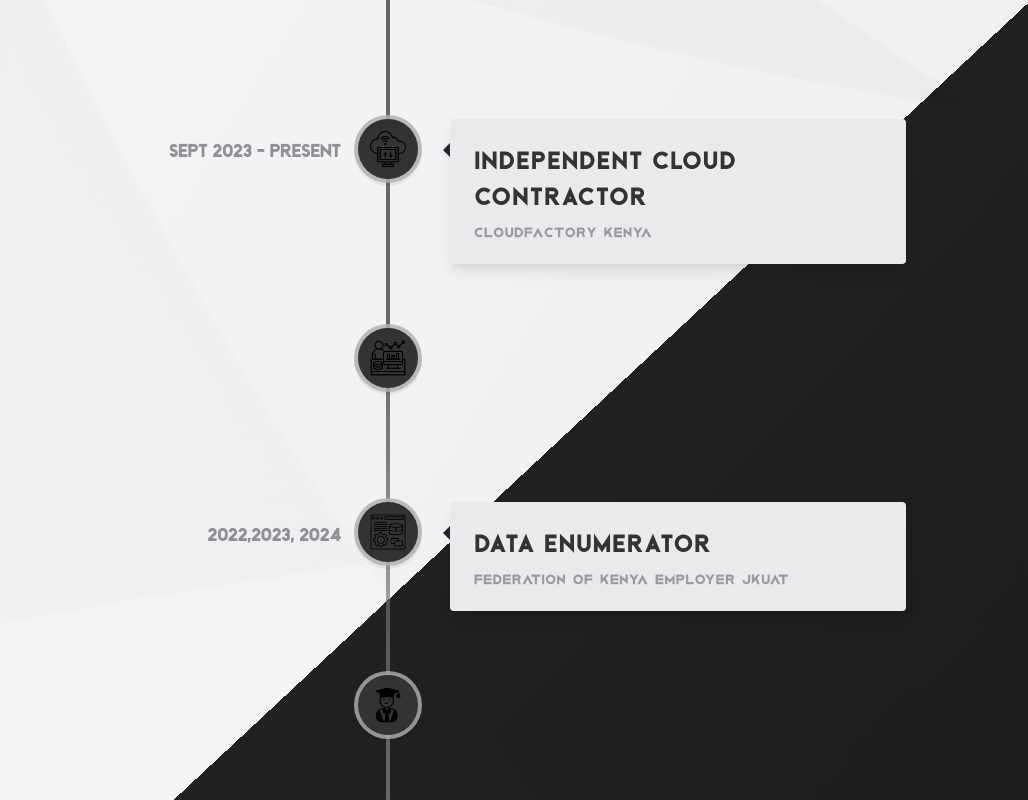
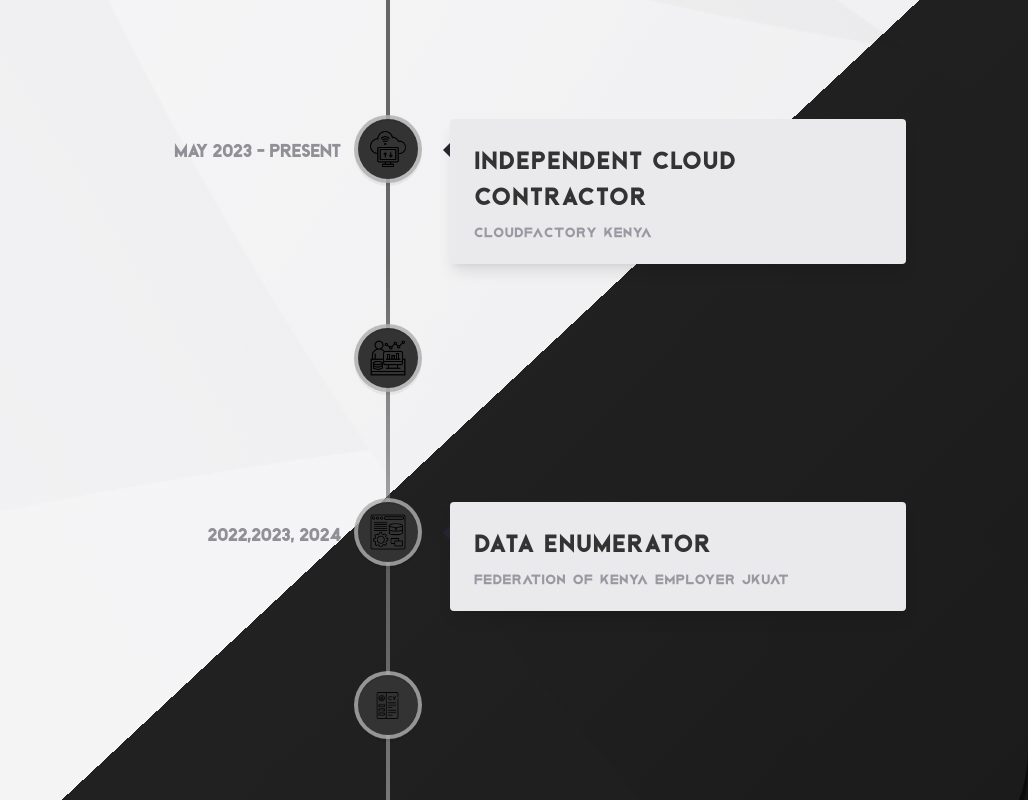
Before and after one commit to wessware/portfolio_24, a React (Vite) app: page / in a window 1280 px wide. Shown: the part 3060-3860 px from the top of the page, without its empty margins (252-1280 px from the left). Built offline with nearby package versions, Linux system fonts and the light colour scheme.

Commit message:
few constant chages

```diff
--- a/src/constants/index.js
+++ b/src/constants/index.js
@@ -85,14 +85,6 @@
     icon: sql,
   },
   {
-    name: 'HTML 5',
-    icon: html,
-  },
-  {
-    name: 'CSS 3',
-    icon: css,
-  },
-  {
     name: 'JavaScript',
     icon: javascript,
   },
@@ -119,14 +111,14 @@
     company_name: 'CloudFactory Kenya',
     icon: cf,
     iconBg: '#333333',
-    date: 'Sept 2023 - Present',
+    date: 'May 2023 - Present',
   },
   {
     title: 'Data Analsyt',
     company_name: 'DukaTech Solutions',
     icon: ds,
     iconBg: '#333333',
-    date: 'Aug 2021 - Aug 2023',
+    date: 'Jan 2021 - Aug 2024',
   },
   {
     title: 'Data Enumerator',
@@ -134,13 +126,6 @@
     icon: manager,
     iconBg: '#333333',
     date: '2022,2023, 2024',
-  },
-  {
-    title: 'Junior Front-end Developer',
-    company_name: 'Roftus Kenya',
-    icon: student,
-    iconBg: '#333333',
-    date: 'Jun 2019 - March 2020',
   },
 ];
 
```
